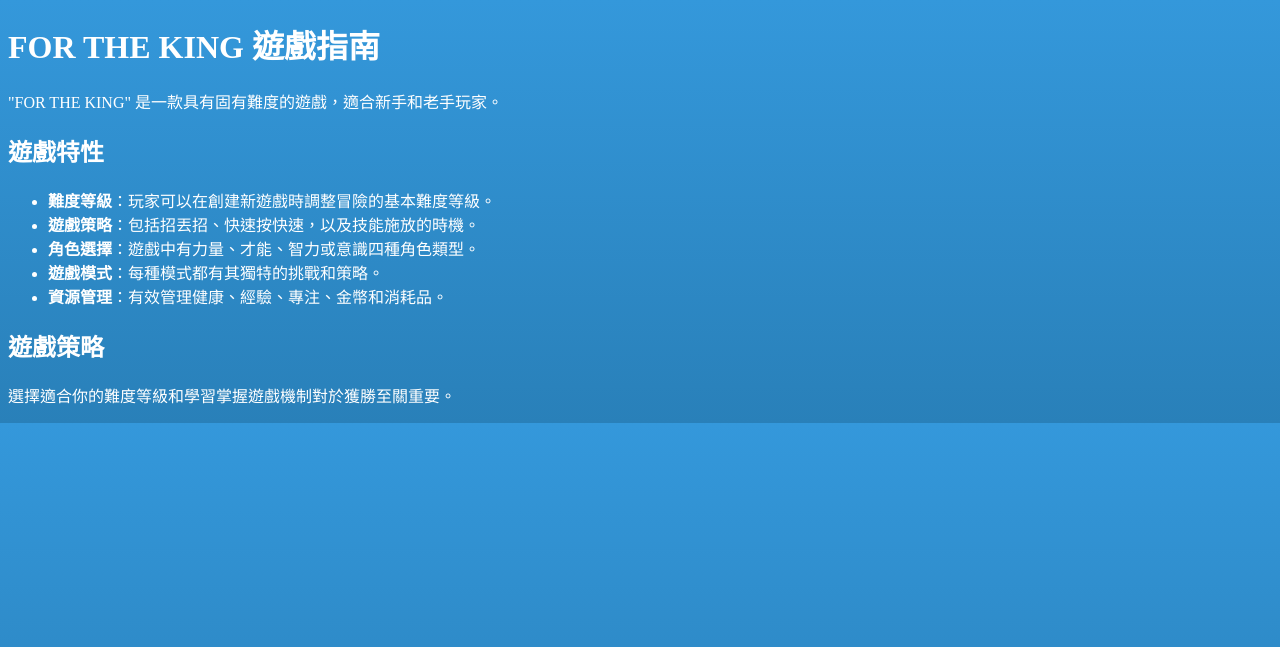
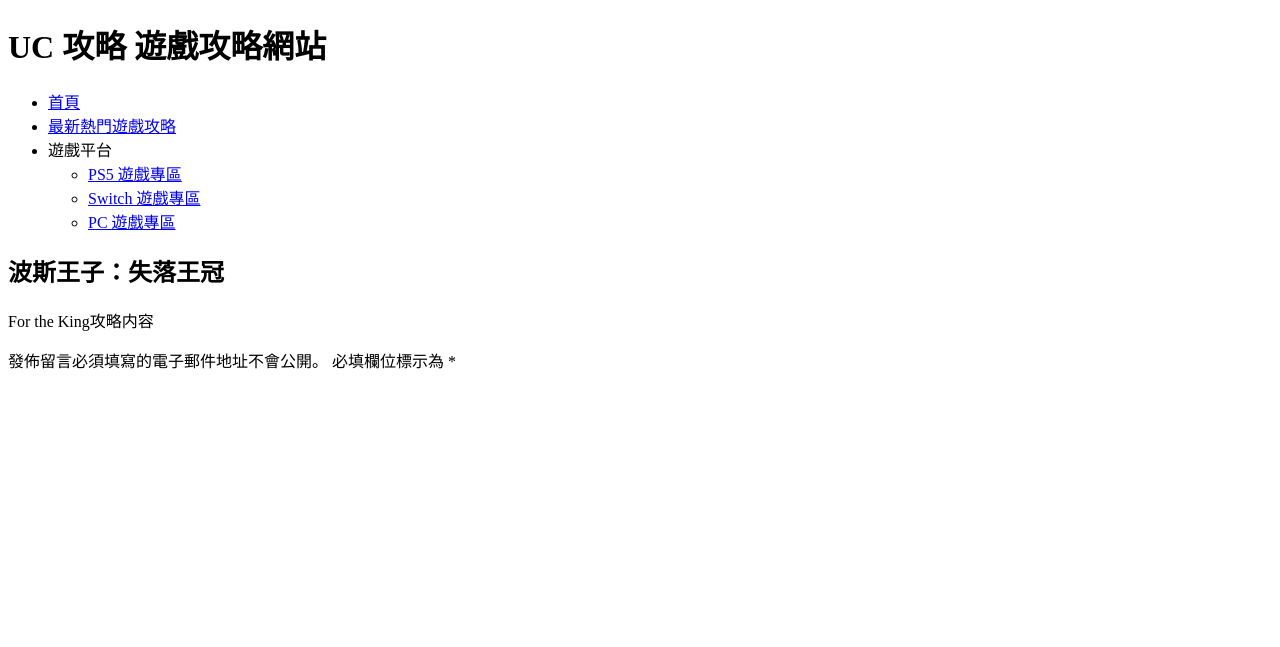
Before and after one commit to y10933/test, a Flask app: page / in a window 1280 px wide. Shown: the top 647 px of the page. Run offline with Flask 3, Linux system fonts and the light colour scheme.

Commit message:
Update intro.html

```diff
--- a/templates/intro.html
+++ b/templates/intro.html
@@ -1,27 +1,38 @@
 <!DOCTYPE html>
-<html lang="zh-TW">
+<html lang="en">
 <head>
     <meta charset="UTF-8">
-    <title>FOR THE KING 遊戲指南</title>
+    <meta name="viewport" content="width=device-width, initial-scale=1.0">
+    <title>UC 攻略 遊戲攻略網站</title>
     <style>
-        body {
-            background: linear-gradient(to bottom, #3498db, #2980b9); /* 藍色漸層 */
-            color: white; /* 文字顏色設為白色以便對比 */
-        }
+        /* Add your CSS styles here */
     </style>
 </head>
 <body>
-    <h1>FOR THE KING 遊戲指南</h1>
-    <p>"FOR THE KING" 是一款具有固有難度的遊戲，適合新手和老手玩家。</p>
-    <h2>遊戲特性</h2>
-    <ul>
-        <li><strong>難度等級</strong>：玩家可以在創建新遊戲時調整冒險的基本難度等級。</li>
-        <li><strong>遊戲策略</strong>：包括招丟招、快速按快速，以及技能施放的時機。</li>
-        <li><strong>角色選擇</strong>：遊戲中有力量、才能、智力或意識四種角色類型。</li>
-        <li><strong>遊戲模式</strong>：每種模式都有其獨特的挑戰和策略。</li>
-        <li><strong>資源管理</strong>：有效管理健康、經驗、專注、金幣和消耗品。</li>
-    </ul>
-    <h2>遊戲策略</h2>
-    <p>選擇適合你的難度等級和學習掌握遊戲機制對於獲勝至關重要。</p>
+    <header>
+        <h1>UC 攻略 遊戲攻略網站</h1>
+        <nav>
+            <ul>
+                <li><a href="#">首頁</a></li>
+                <li><a href="#">最新熱門遊戲攻略</a></li>
+                <li>遊戲平台
+                    <ul>
+                        <li><a href="#">PS5 遊戲專區</a></li>
+                        <li><a href="#">Switch 遊戲專區</a></li>
+                        <li><a href="#">PC 遊戲專區</a></li>
+                    </ul>
+                </li>
+            </ul>
+        </nav>
+    </header>
+    <main>
+        <h2>波斯王子：失落王冠</h2>
+        <p>For the King攻略内容</p>
+        <!-- Your content goes here -->
+    </main>
+    <footer>
+        <p>發佈留言必須填寫的電子郵件地址不會公開。 必填欄位標示為 *</p>
+        <!-- Your footer content goes here -->
+    </footer>
 </body>
 </html>
```
